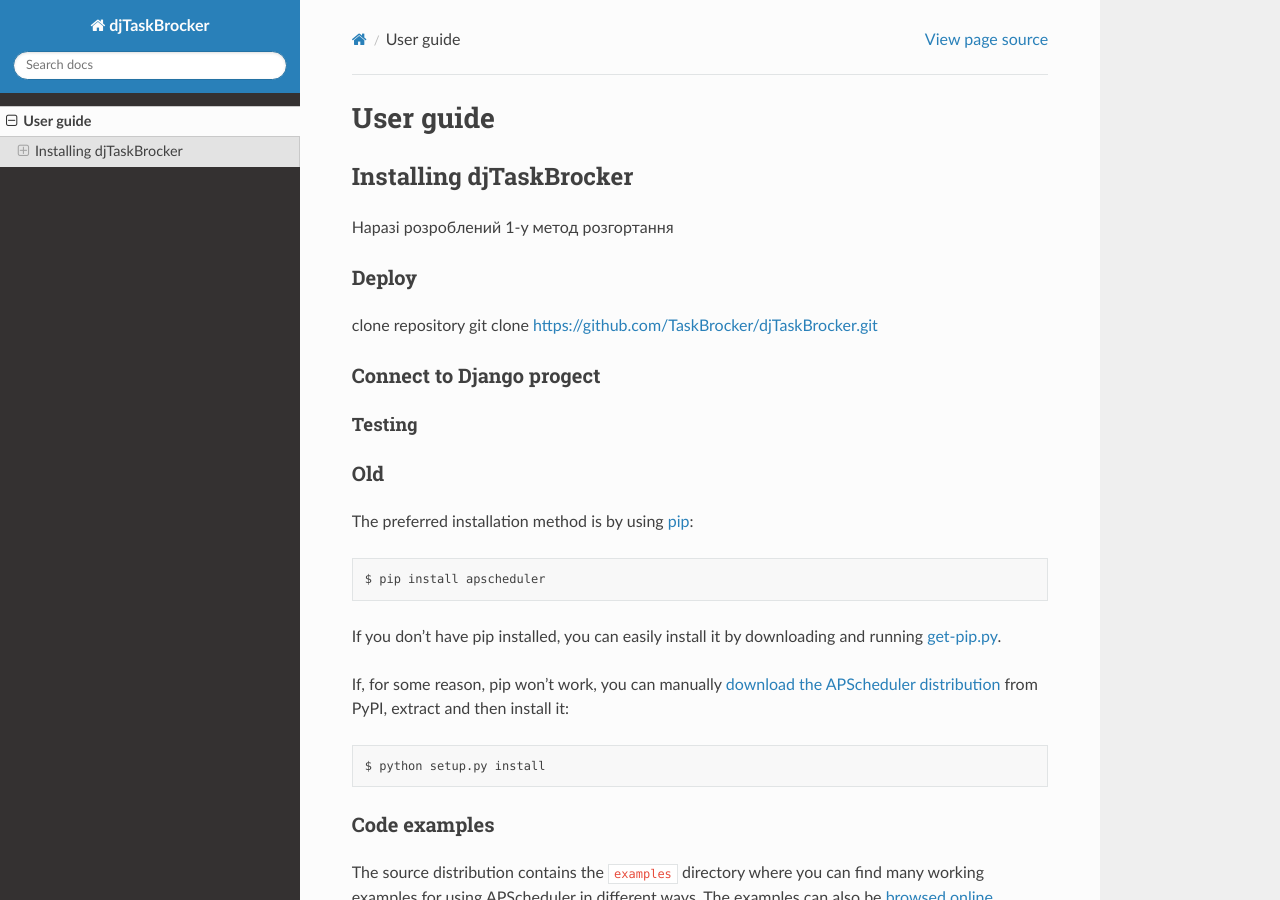
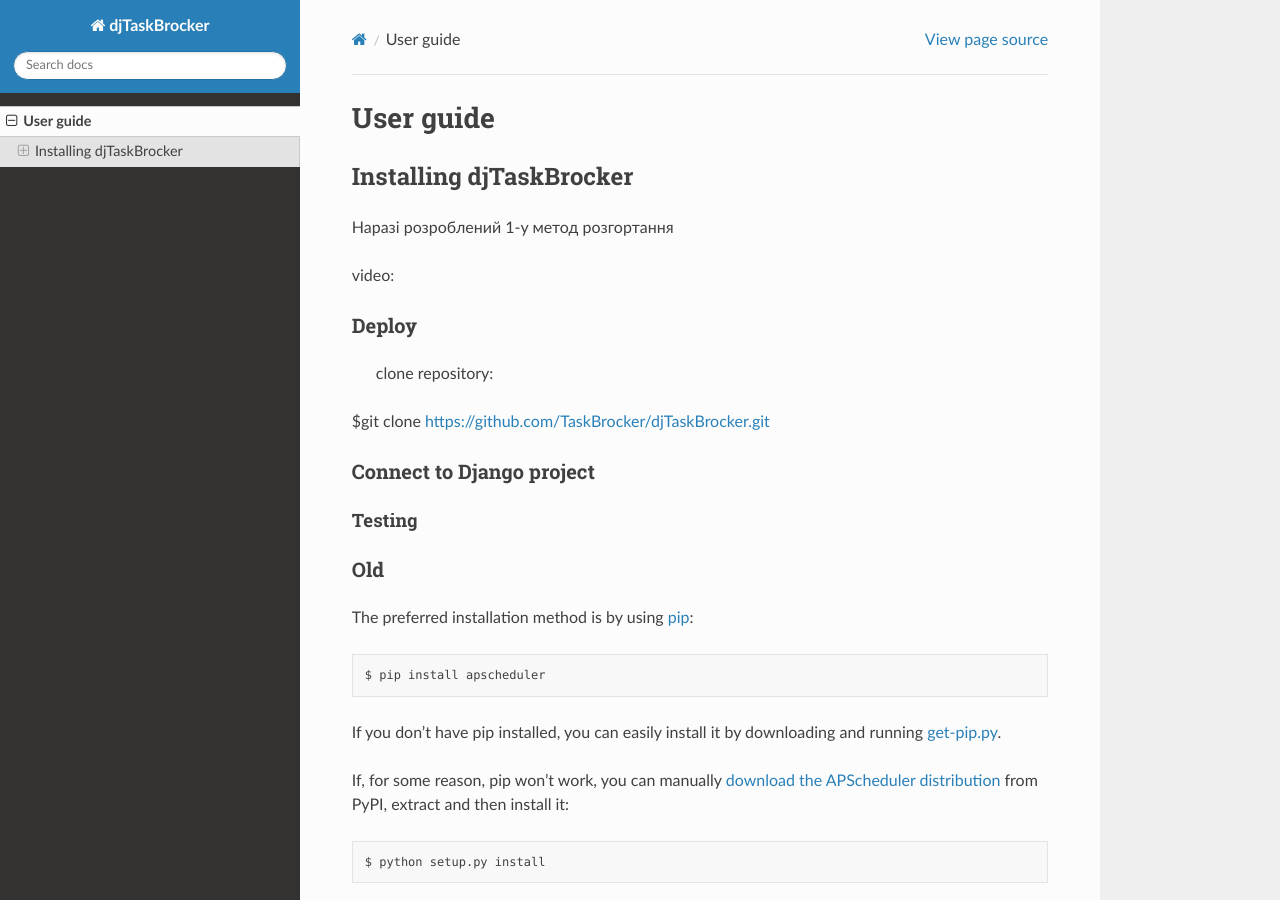
Before and after one commit to TaskBrocker/djTaskBrocker, a Sphinx documentation site: the page built from docs/userguide.rst, in a window 1280 px wide and 900 px high. Built offline with Sphinx 7.4.7 and the Read the Docs theme 2.0.0, drawn with Linux system fonts in a browser that asks for light colours.

Commit message:
Update userguide.rst

```diff
--- a/docs/userguide.rst
+++ b/docs/userguide.rst
@@ -8,15 +8,17 @@
 
 Наразі розроблений 1-y метод розгортання
 
+video:
+
 Deploy
 ------
 
+  clone repository:
 
-clone repository
-git clone https://github.com/TaskBrocker/djTaskBrocker.git
+$git clone https://github.com/TaskBrocker/djTaskBrocker.git
 
 
-Connect to Django progect
+Connect to Django project
 -------------------------
 
 
```
